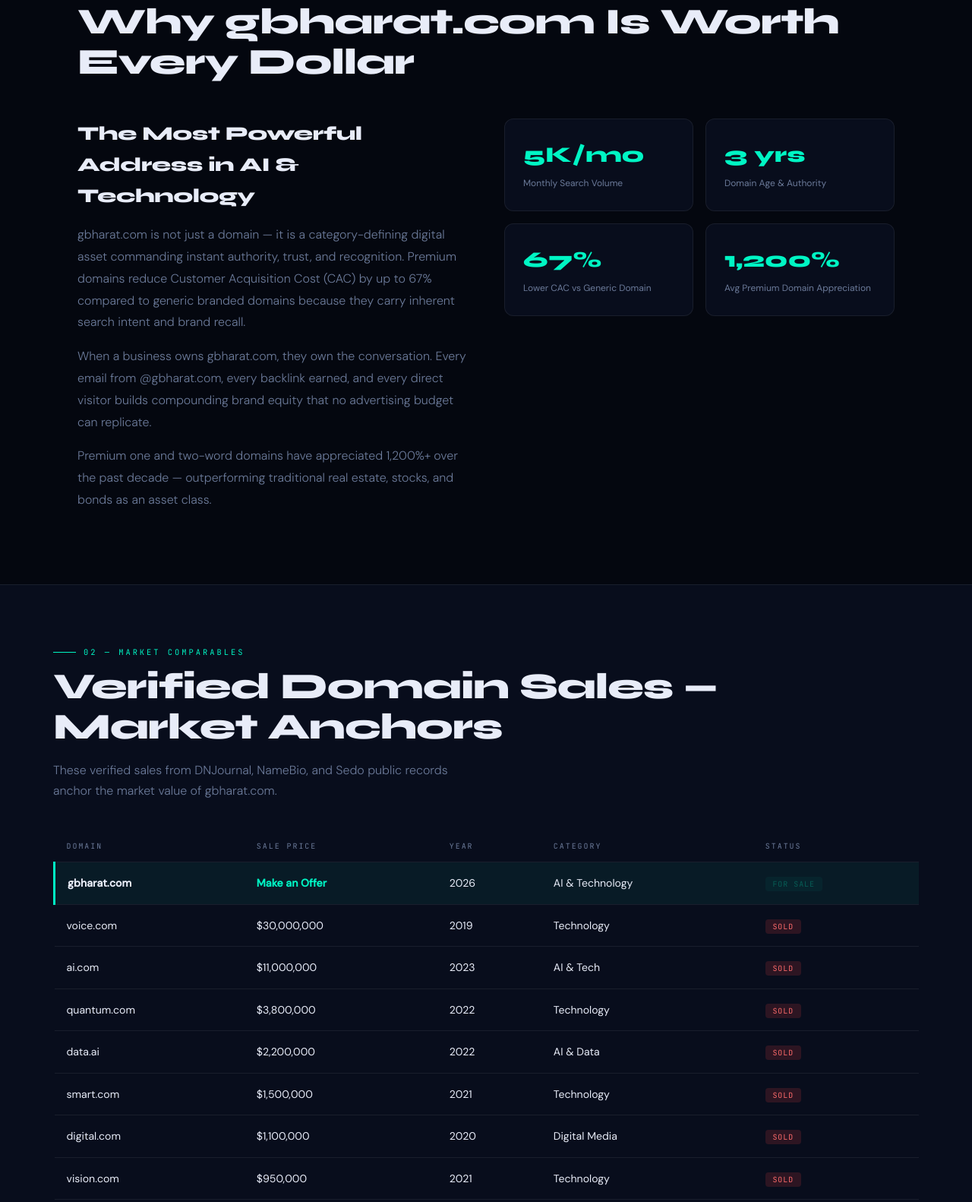
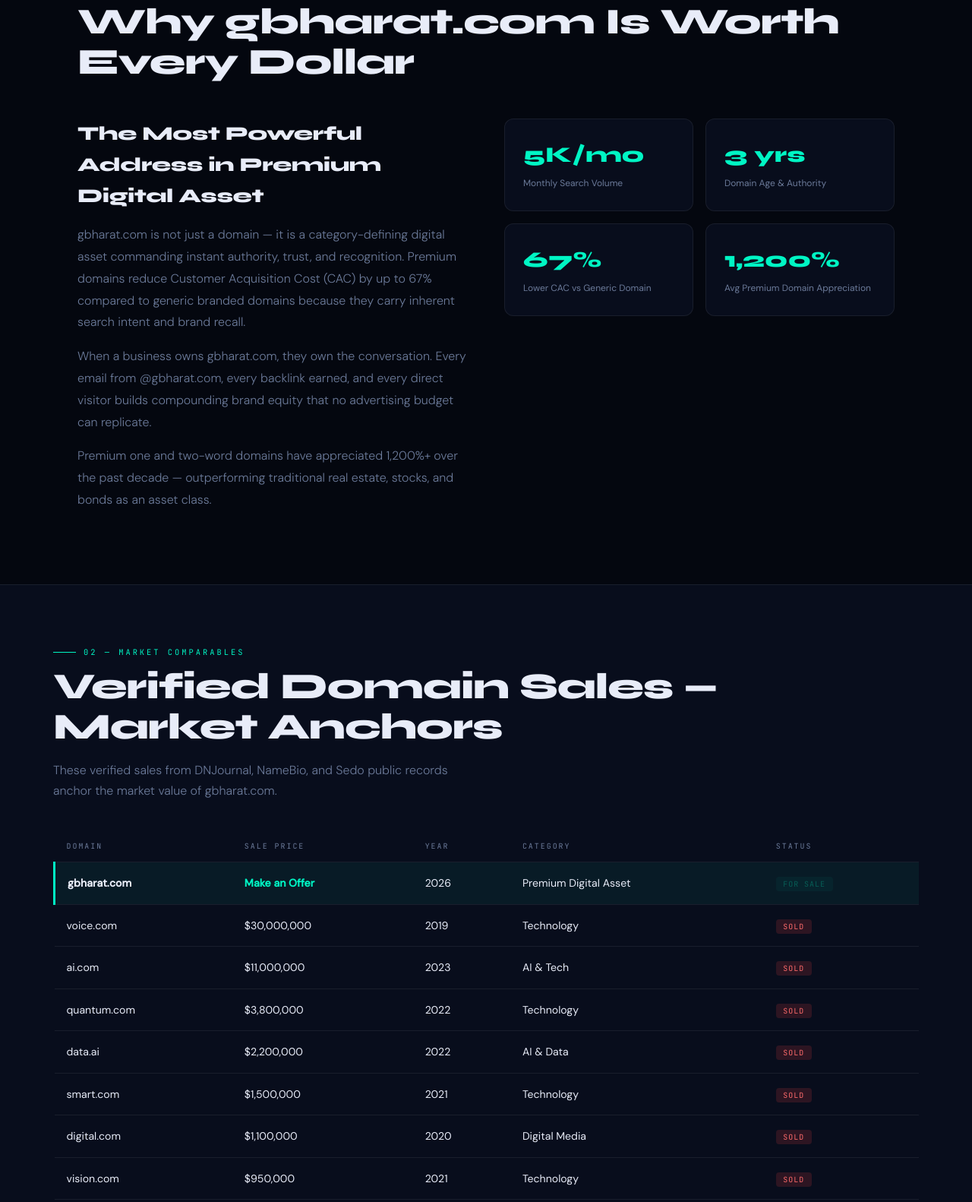
Before and after one commit to WEBWORKSA1/gbharat-com, a plain HTML site: page acquisition.html in a window 1280 px wide. Shown: the part 1195-2777 px from the top of the page at 76% size. Drawn offline with Linux system fonts and the light colour scheme.

Commit message:
Fix niche label: Premium Digital Asset (domain-based detection)

```diff
--- a/acquisition.html
+++ b/acquisition.html
@@ -412,7 +412,7 @@
     Own The Future.
     <span class="line2">gbharat.com</span>
   </h1>
-  <p class="hero-sub">A category-defining digital asset available for acquisition, strategic partnership, or sponsorship. The most powerful address in AI & Technology — yours to own.</p>
+  <p class="hero-sub">A category-defining digital asset available for acquisition, strategic partnership, or sponsorship. The most powerful address in Premium Digital Asset — yours to own.</p>
   <div class="hero-btns">
     <a href="#contact" class="btn-glow">🔥 Make an Offer</a>
     <a href="#sponsor" class="btn-glow btn-glow-gold">⚡ Become a Sponsor</a>
@@ -444,7 +444,7 @@
   <h2 class="section-title">Why gbharat.com Is Worth Every Dollar</h2>
   <div class="value-grid">
     <div class="value-copy">
-      <h3>The Most Powerful Address in AI & Technology</h3>
+      <h3>The Most Powerful Address in Premium Digital Asset</h3>
       <p>gbharat.com is not just a domain — it is a category-defining digital asset commanding instant authority, trust, and recognition. Premium domains reduce Customer Acquisition Cost (CAC) by up to 67% compared to generic branded domains because they carry inherent search intent and brand recall.</p>
       <p>When a business owns gbharat.com, they own the conversation. Every email from @gbharat.com, every backlink earned, and every direct visitor builds compounding brand equity that no advertising budget can replicate.</p>
       <p>Premium one and two-word domains have appreciated 1,200%+ over the past decade — outperforming traditional real estate, stocks, and bonds as an asset class.</p>
@@ -479,7 +479,7 @@
           <td><strong>gbharat.com</strong></td>
           <td><strong style="color:var(--accent)">Make an Offer</strong></td>
           <td>2026</td>
-          <td>AI & Technology</td>
+          <td>Premium Digital Asset</td>
           <td><span class="badge-sale">FOR SALE</span></td>
         </tr>
         <tr><td>voice.com</td><td>$30,000,000</td><td>2019</td><td>Technology</td><td><span class="badge-sold">SOLD</span></td></tr>
@@ -503,7 +503,7 @@
     <div class="why-card">
       <div class="why-num">01</div>
       <h4>100% Targeted — Zero Waste</h4>
-      <p>Every visitor is actively interested in AI & Technology. Traditional TV reaches 95% irrelevant audiences. Here, every impression is an in-market buyer.</p>
+      <p>Every visitor is actively interested in Premium Digital Asset. Traditional TV reaches 95% irrelevant audiences. Here, every impression is an in-market buyer.</p>
       <span class="why-stat">94% Audience Relevance</span>
     </div>
     <div class="why-card">
@@ -527,7 +527,7 @@
     <div class="why-card">
       <div class="why-num">05</div>
       <h4>Permanent Brand Authority</h4>
-      <p>Association with gbharat.com permanently elevates brand perception in AI & Technology. Category authority transfers to your brand the moment you sponsor.</p>
+      <p>Association with gbharat.com permanently elevates brand perception in Premium Digital Asset. Category authority transfers to your brand the moment you sponsor.</p>
       <span class="why-stat">Category Authority Transfer</span>
     </div>
     <div class="why-card">
@@ -568,7 +568,7 @@
         <ul class="vs-list">
           <li>From $299/month — 99% less than TV</li>
           <li>Global reach across 180+ countries instantly</li>
-          <li>100% AI & Technology professionals — zero waste</li>
+          <li>100% Premium Digital Asset professionals — zero waste</li>
           <li>Real-time analytics, clicks, conversions tracked</li>
           <li>Newsletter + content + social — multi-channel</li>
           <li>Permanent SEO backlink value included</li>
```
